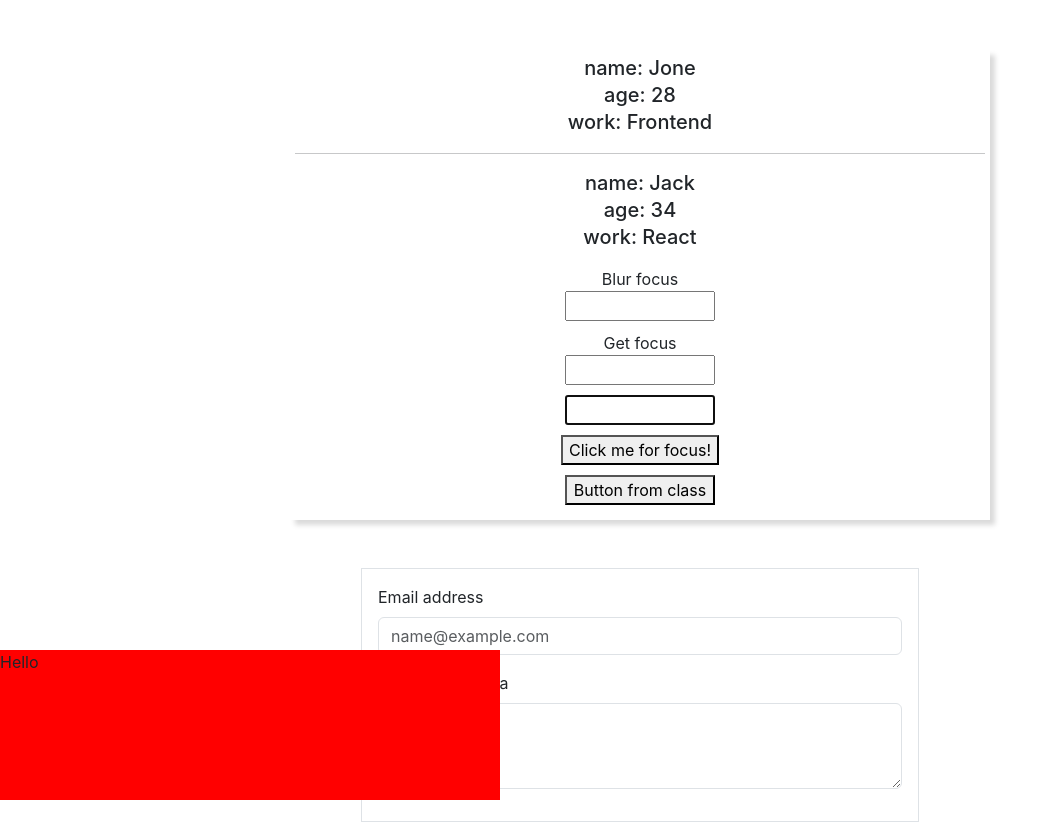
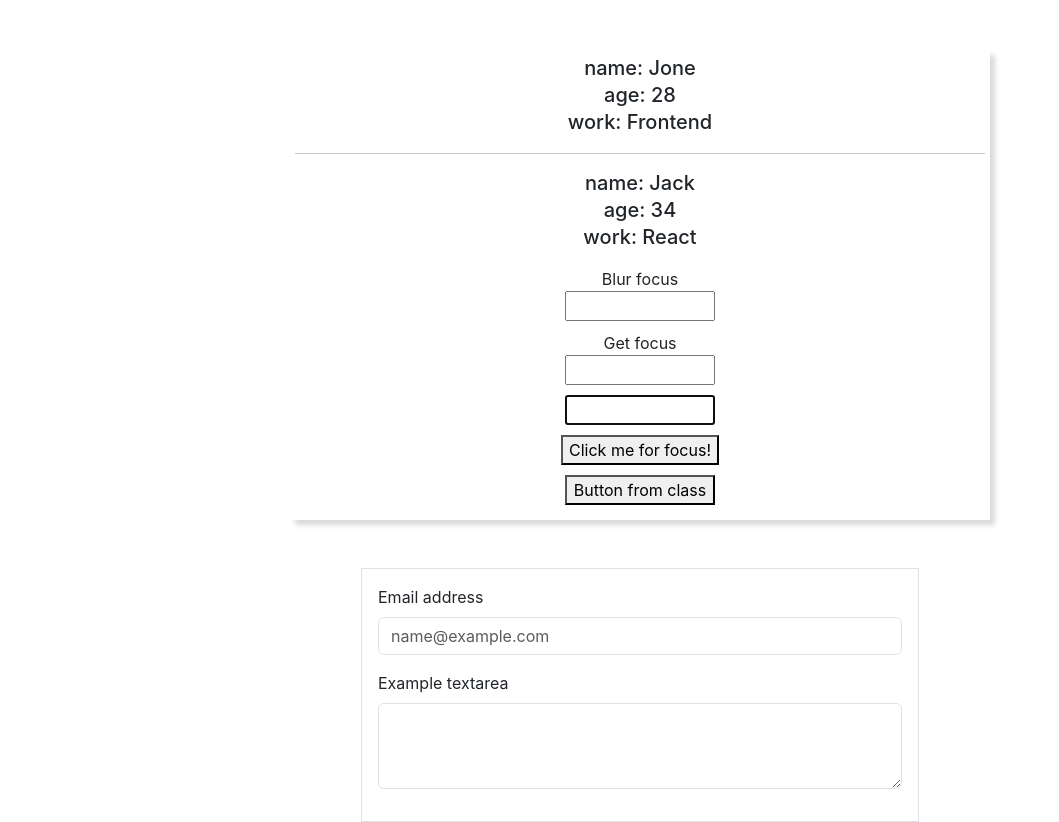
Before and after one commit to Waldemar-00/empty, a React (Create React App) app: page / in a window 1280 px wide. Shown: the whole page, without its empty margins (0-1059 px from the left). Built offline with nearby package versions, Linux system fonts and the light colour scheme.

Commit message:
portal component toggle

```diff
--- a/src/Portal.js
+++ b/src/Portal.js
@@ -4,16 +4,29 @@ import { Container } from 'react-bootstrap';
 import './App.css';
 
 class Form extends Component {
-    num = 1
-    handleClick = (num) => {
-        console.log(`Click - ${num}`)
+    state = {
+        message: false,
+    }
+    componentDidMount() {
+        const timer = setTimeout(this.handleClick, 3000)
+        return clearTimeout(timer)
+    }
+    handleClick = () => {
+        // const div = document.querySelector('.divRemove')
+        // console.log(div)
+        // if (div) {
+            // document.querySelector('form').remove(div)
+        // }
+        this.setState(({ message }) => ({
+            message: !message
+        }))
     }
     render() {
         return (
             <Container>
                 <form className="w-50 border mt-5 p-3 m-auto"
                     style={{ 'overflow': 'hidden' }}
-                    onClick={() => this.handleClick(this.num++)}>
+                    onClick={this.handleClick}>
                     <div className="mb-3">
                         <label htmlFor="exampleFormControlInput1" className="form-label">Email address</label>
                         <input  type="email" className="form-control" id="exampleFormControlInput1" placeholder="name@example.com"/>
@@ -22,9 +35,9 @@ class Form extends Component {
                         <label htmlFor="exampleFormControlTextarea1" className="form-label">Example textarea</label>
                         <textarea className="form-control" id="exampleFormControlTextarea1" rows="3"></textarea>
                     </div>
-                    <PortalForMessage>
-                        <Message/>
-                    </PortalForMessage>
+                    {this.state.message ?   <PortalForMessage>
+                                                <Message />
+                                            </PortalForMessage> : null}
                 </form>
             </Container>
         )
@@ -37,7 +50,7 @@ const PortalForMessage = (props) => {
 }
 const Message = () => {
     return (
-        <div
+        <div className='divRemove'
             style={{'width': '500px',
                     'height': '150px',
                     'backgroundColor': 'red',
```
